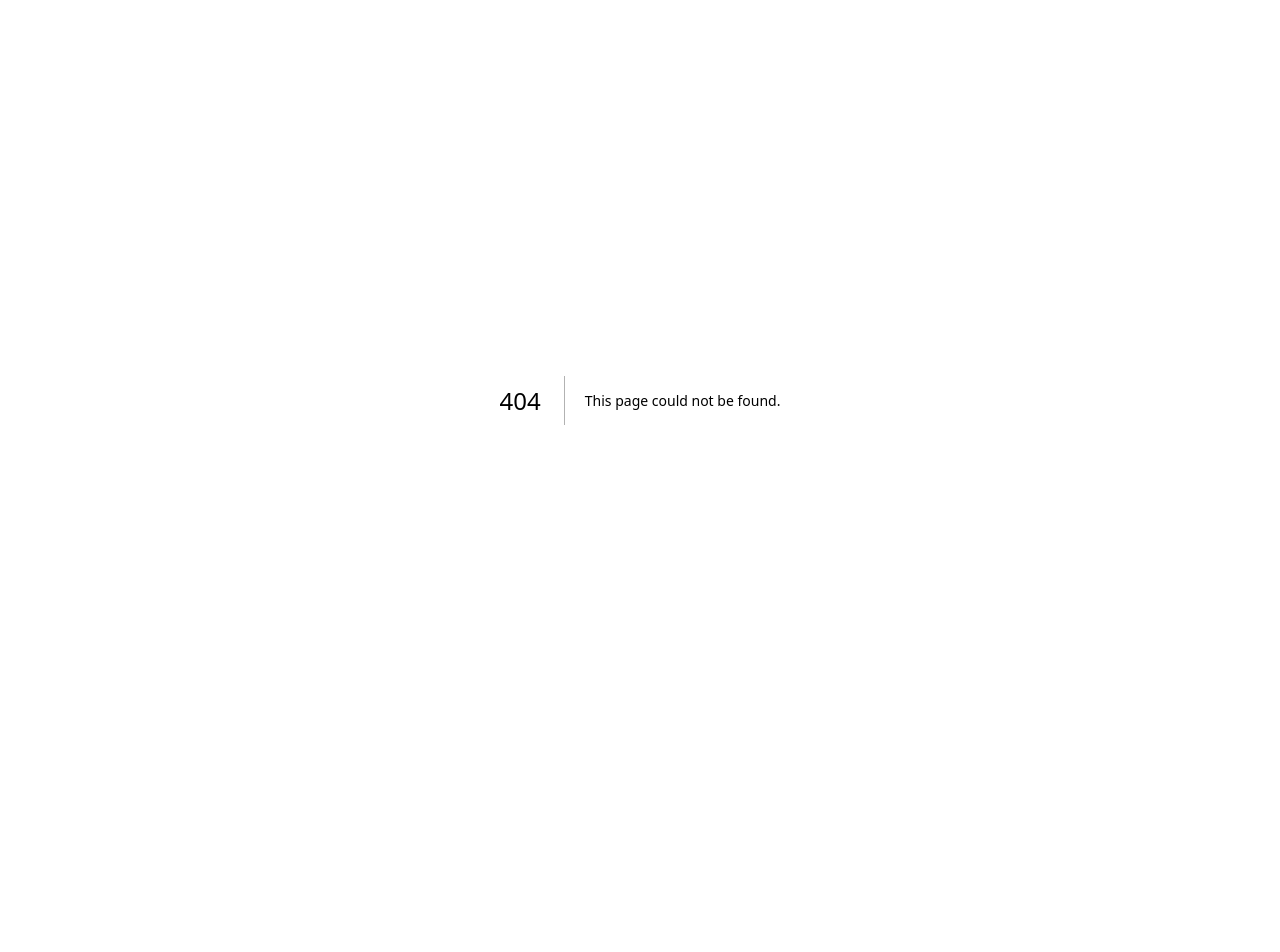
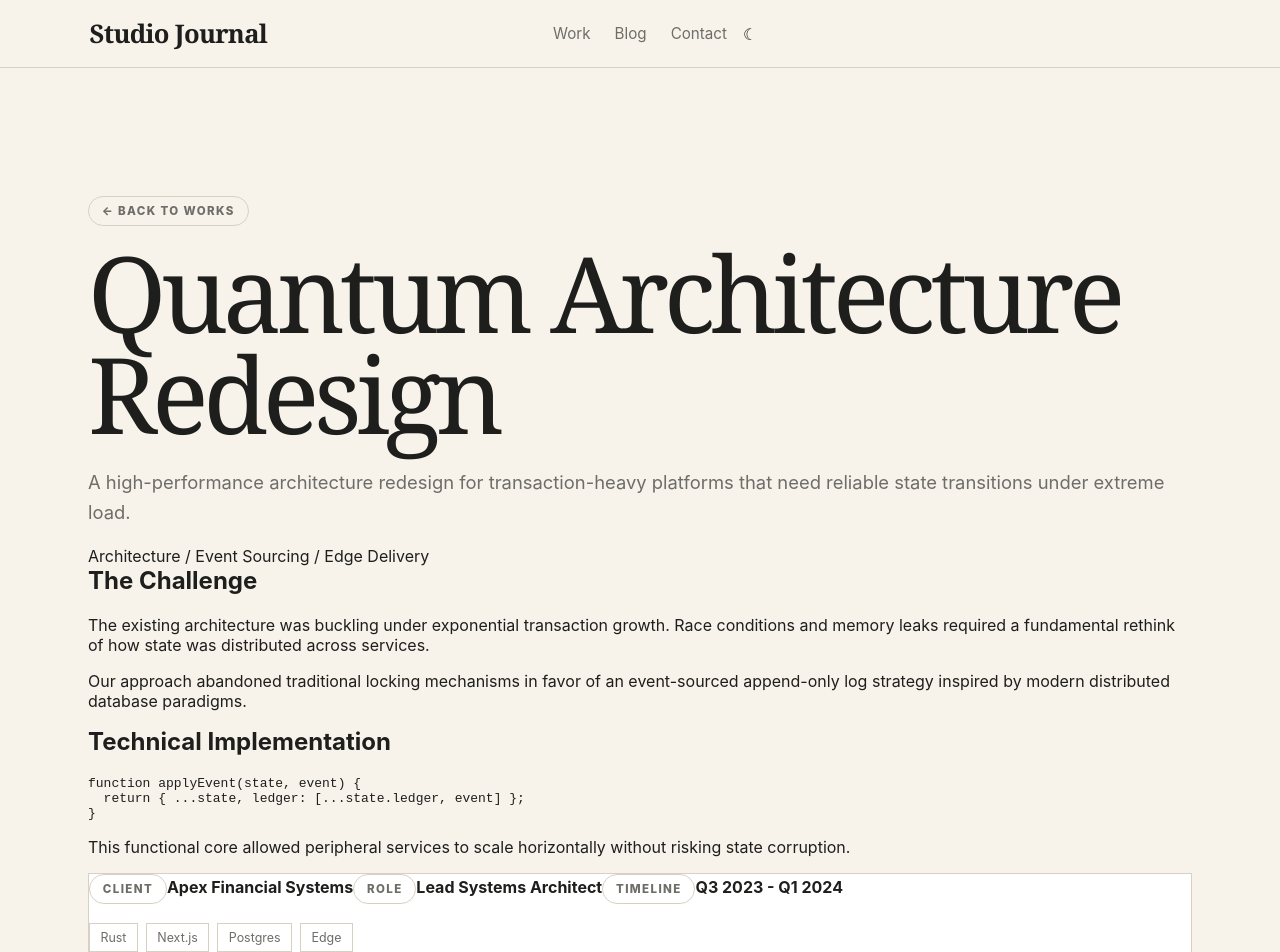
Before and after one commit to el-thon/my-porto-web, a Next.js app: page /projects/monolith-refactor in a window 1280 px wide. Before the commit this address had no page. Shown: the top 952 px of the page. Before the commit the page ends 800 px from the top, so only its background shows below. Built offline with nearby package versions, Linux system fonts and the light colour scheme.

Commit message:
feat: implement project detail page

```diff
--- /dev/null
+++ b/app/projects/[slug]/page.tsx
@@ -0,0 +1,41 @@
+import Link from 'next/link';
+
+const project = {
+  title: 'Quantum Architecture Redesign',
+  client: 'Apex Financial Systems',
+  role: 'Lead Systems Architect',
+  timeline: 'Q3 2023 - Q1 2024',
+  stack: ['Rust', 'Next.js', 'Postgres', 'Edge'],
+  summary: 'A high-performance architecture redesign for transaction-heavy platforms that need reliable state transitions under extreme load.'
+};
+
+export default function ProjectDetailPage() {
+  return (
+    <>
+      <header className="site-header"><Link href="/" className="brand">Studio Journal</Link><nav className="site-nav"><Link href="/">Work</Link><Link href="/blog">Blog</Link><Link href="/contact">Contact</Link></nav><span>☾</span></header>
+      <main className="section container detail-layout">
+        <article>
+          <Link className="eyebrow" href="/">← Back to Works</Link>
+          <h1 className="section-title">{project.title}</h1>
+          <p className="section-copy">{project.summary}</p>
+          <div className="project-hero-art">Architecture / Event Sourcing / Edge Delivery</div>
+          <section className="rich-text">
+            <h2>The Challenge</h2>
+            <p>The existing architecture was buckling under exponential transaction growth. Race conditions and memory leaks required a fundamental rethink of how state was distributed across services.</p>
+            <p>Our approach abandoned traditional locking mechanisms in favor of an event-sourced append-only log strategy inspired by modern distributed database paradigms.</p>
+            <h2>Technical Implementation</h2>
+            <pre><code>{`function applyEvent(state, event) {\n  return { ...state, ledger: [...state.ledger, event] };\n}`}</code></pre>
+            <p>This functional core allowed peripheral services to scale horizontally without risking state corruption.</p>
+          </section>
+        </article>
+        <aside className="info-card card">
+          <span className="eyebrow">Client</span><strong>{project.client}</strong>
+          <span className="eyebrow">Role</span><strong>{project.role}</strong>
+          <span className="eyebrow">Timeline</span><strong>{project.timeline}</strong>
+          <div className="pills">{project.stack.map((item) => <span key={item}>{item}</span>)}</div>
+          <Link className="btn btn-primary" href="/contact">Start a Project</Link>
+        </aside>
+      </main>
+    </>
+  );
+}
```
